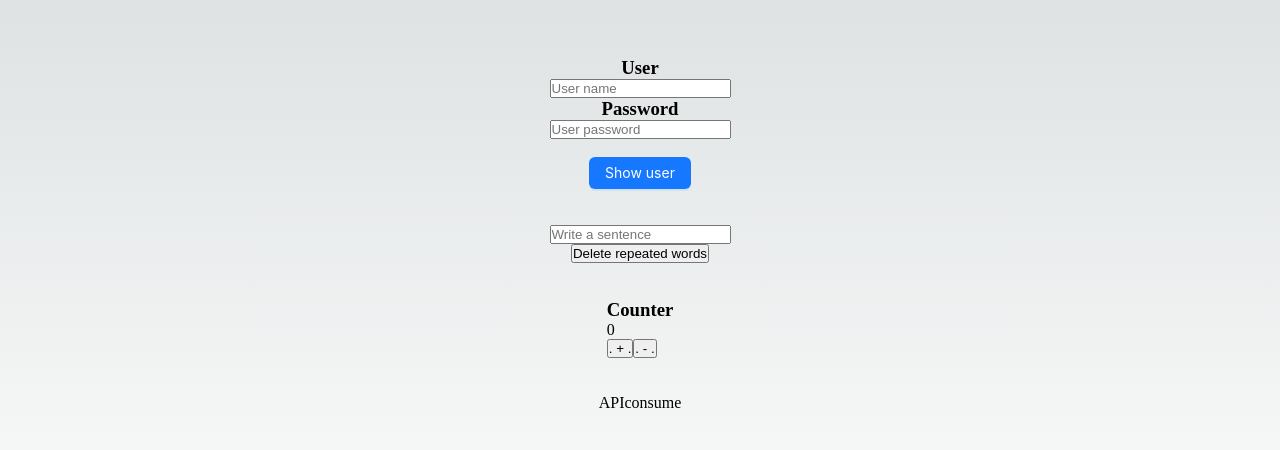
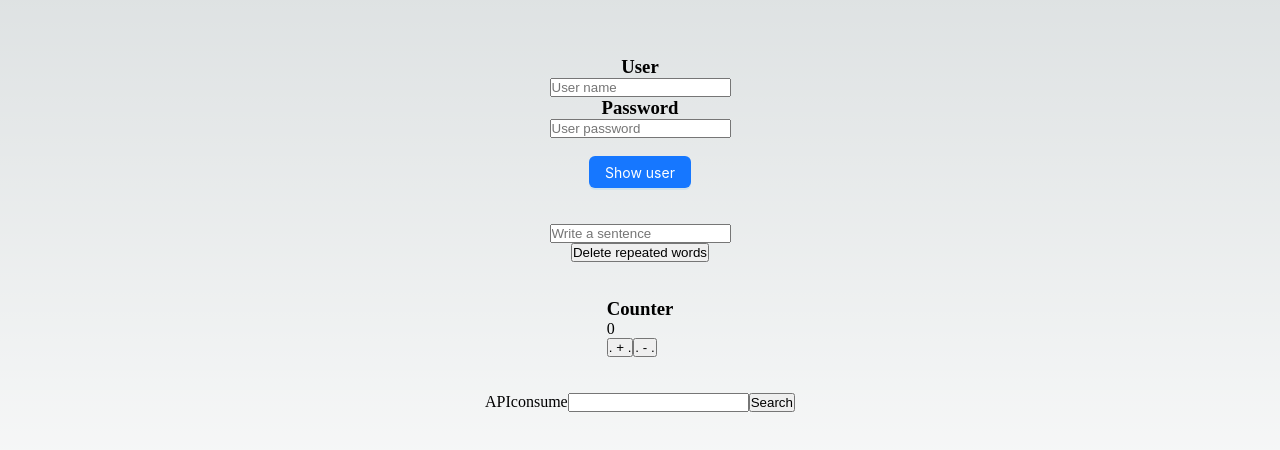
Before and after one commit to Aluonam/pt_221123, a Next.js app: page / in a window 1280 px wide. Shown: the part 166-616 px from the top of the page. Built offline with nearby package versions, Linux system fonts and the light colour scheme.

Commit message:
feat: basic skeleton

```diff
--- a/components/APIconsume.jsx
+++ b/components/APIconsume.jsx
@@ -1,8 +1,18 @@
-import React from 'react'
+import React, { useEffect, useState } from 'react'
 
 const APIconsume = () => {
+
+
+    const [dataAPI, setDataAPI] = useState([])
+    const [dataUser, setDataUser] = useState()
+
+
+
   return (
-    <div>APIconsume</div>
+    <div>APIconsume
+        <input onChange={()=>{}}></input>
+        <button onClick={()=>{apiCall()}}>Search</button>
+    </div>
   )
 }
 
```
